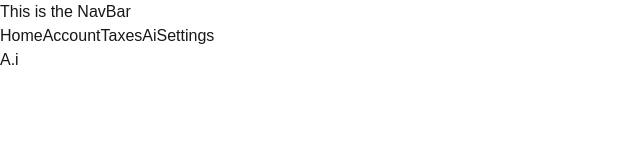
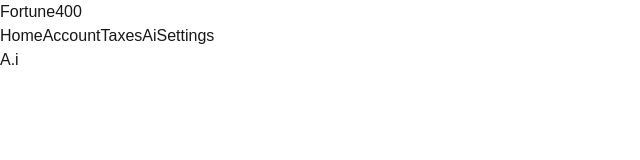
Before and after one commit to LorrellW/Commerce-Bank-App, a Next.js app in the folder fortune400/: page /Ai in a window 1280 px wide. Shown: the top 160 px of the page, without its empty margins (0-640 px from the left). Built offline with nearby package versions, Linux system fonts and the light colour scheme.

Commit message:
Update navBar.js
added styles and page routing

```diff
--- a/fortune400/src/app/components/NavBar.js
+++ b/fortune400/src/app/components/NavBar.js
@@ -6,15 +6,22 @@
 
 const Navbar = () =>{
     return(
-        <nav className="navbar flex font-geist-mono flex-row items-center p-4">
-        <h2 className="navbar flex-row font-geist-mono">This is the NavBar</h2>
-        <div className="nav-links flex font-geist-mono text-xl bg-red ml-20 space-x-4">
-        <Link href="/">Home</Link>
-        <Link href="/account">Account</Link>
-        <Link href="/taxes">Taxes</Link>
-        <Link href="/Ai">Ai</Link>
-        <Link href="/settings">Settings</Link>
+        <nav className="navbar flex-row  font-geist-mono items-center p-4">
+        <h2 className="navbar flex-row font-geist-mono text-2xl">Fortune400</h2>
+
+        <div className="nav-link-all flex w-min-screen bg-white justify-center font-geist-mono text-lg p-8 space-x-20">
+
+        <Link className="text-black hover:text-gray-700" href="/">Home</Link>
+
+        <Link className="text-black  hover:text-gray-700" href="/account">Account</Link>
+
+        <Link className="text-black hover:text-gray-700" href="/taxes">Taxes</Link>
+
+        <Link className="text-black hover:text-gray-700" href="/Ai">Ai</Link>
+
+        <Link className="text-black hover:text-gray-700" href="/settings">Settings</Link>
         </div>
+
         </nav>
     );
 };
```
